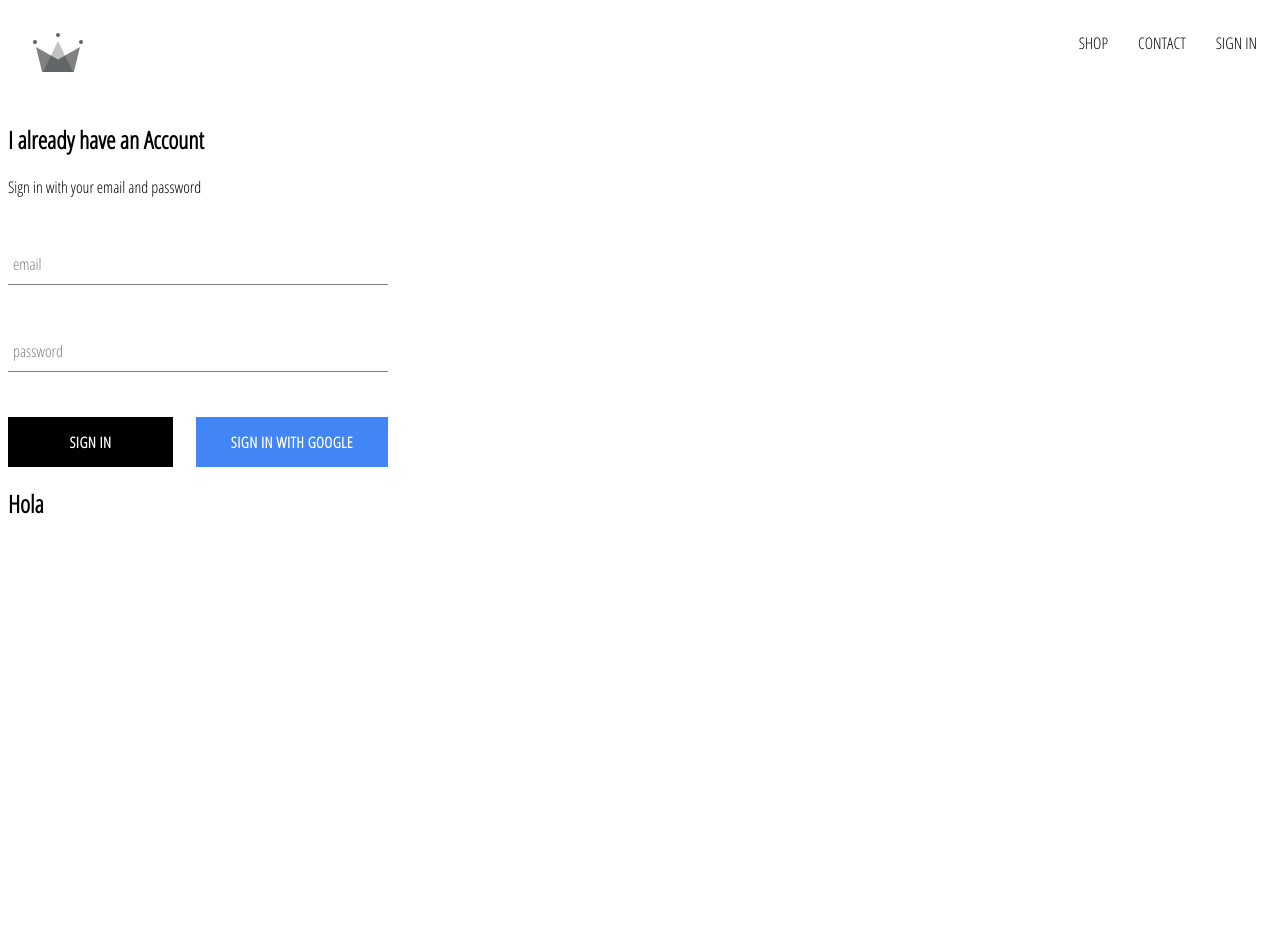
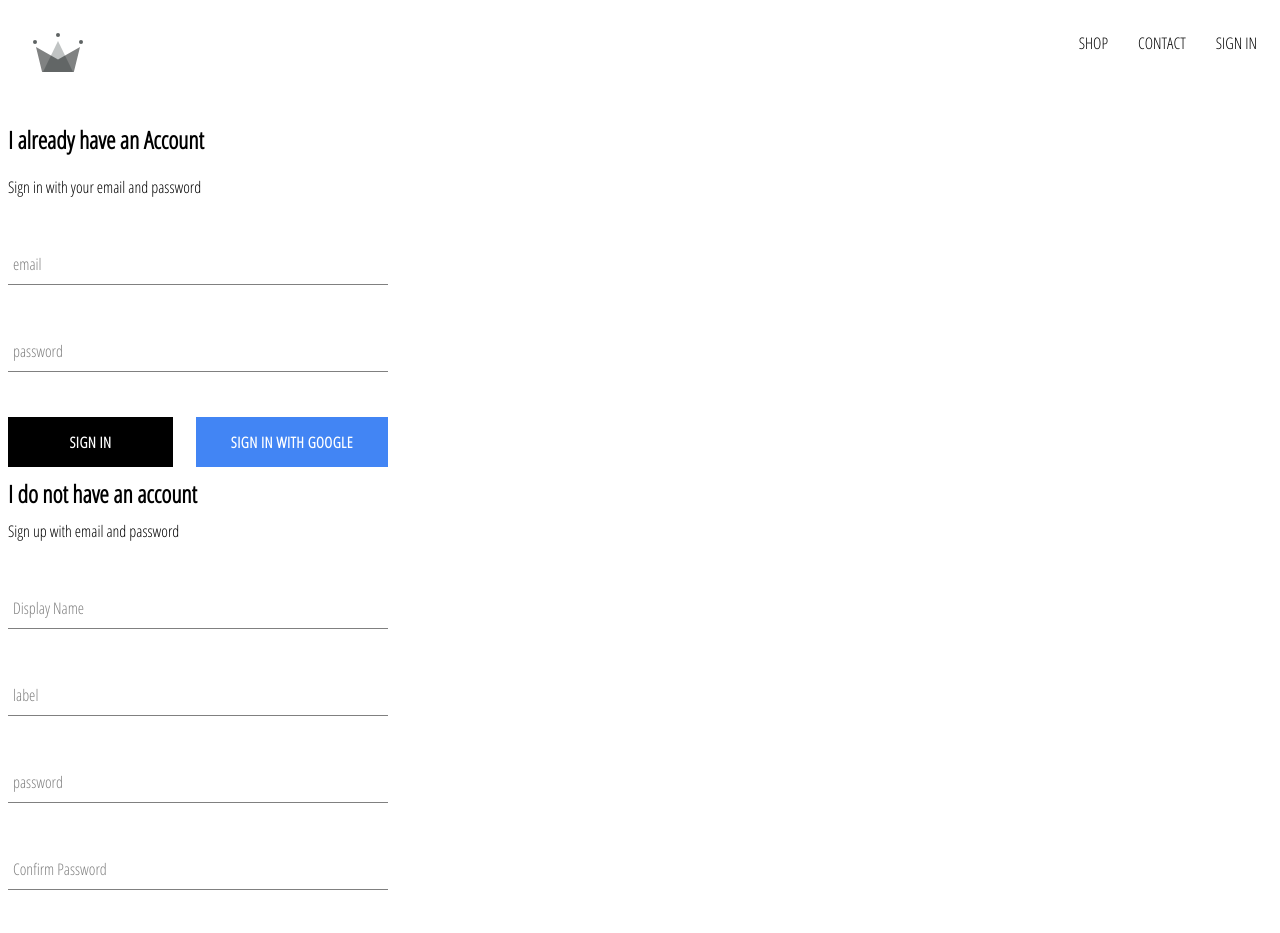
Before and after one commit to FidFenix/ReactEcommerce, a React app: page /signin in a window 1280 px wide. Shown: the top 933 px of the page. Before the commit the page ends 800 px from the top, so only its background shows below. Built offline with nearby package versions, Linux system fonts and the light colour scheme; no server answers.

Commit message:
authentication complete

```diff
--- a/src/App.jsx
+++ b/src/App.jsx
@@ -5,7 +5,7 @@ import HomePage from './pages/homepage/homepage.component';
 import ShopPage from './pages/shop/shop.component';
 import Header from './components/header/header.component';
 import SignInAndSignUpPage from './pages/sign-in-and-sign-up/sign-in-and-sign-up.component';
-import {auth} from './firebase/firebase-util'; //we really want to store the state of the user
+import {auth, createUserProfileDocument} from './firebase/firebase-util'; //we really want to store the state of the user
 
 class App extends Component {
      //the first match, then it only rends that one( using switch)
@@ -22,9 +22,26 @@ class App extends Component {
 
     componentDidMount() { //this is like an open a suscriber (always open) -> auth.onAuthStateChanged
         //this is going to listen the auth
-        this.unsubcribeFromAuth = auth.onAuthStateChanged(user => {
-            this.setState({currentUser: user});  //even if we refreshed the app, firebase now, just out of the box
-            console.log(user);
+        this.unsubcribeFromAuth = auth.onAuthStateChanged(async userAuth => {
+
+            if ( userAuth ) {//also alloses to get propeties of the data
+                const userRef = await createUserProfileDocument(userAuth);
+                userRef.onSnapshot(onSnapshot => {
+                    //console.log(onSnapshot.data()); //on the snapshot is the id
+                    this.setState({
+                        currentUser: {
+                            id: onSnapshot.id,
+                            ...onSnapshot.data()
+                        }
+                    }, ()=> {console.log(this.state)}); // because state is asyncronus
+                });
+
+            }else {
+            //createUserProfileDocument(userAuth);
+            //this.setState({currentUser: user});  //even if we refreshed the app, firebase now, just out of the box
+            //console.log(userAuth);
+            this.setState({currentUser: userAuth})
+            }
         });
     }
 
--- /dev/null
+++ b/src/components/sign-up/sign-up.component.jsx
@@ -0,0 +1,99 @@
+import React, {Component} from 'react';
+
+import FormInput from '../form-input/form-input.component';
+import CustomButton from '../custom-button/custom-button.component';
+import { auth, createUserProfileDocument} from '../../firebase/firebase-util';
+
+import './sign-up.style.scss';
+
+class SignUp extends Component {
+    constructor(props){
+        super(props);
+        this.state = {
+            displayName: '',
+            email: '',
+            password: '',
+            confirmPassword:''
+        }
+    }
+
+    handleSubmit = async event=> {
+        event.preventDefault();
+        const {displayName, email, password, confirmPassword} = this.state;
+
+        if (password !== confirmPassword) {
+            alert("password dont match");
+            return;
+        }
+        try {
+            const { user } = await auth.createUserWithEmailAndPassword(
+                email,
+                password
+            );
+
+            await createUserProfileDocument(user, {displayName});
+
+            this.setState({
+                displayName: '',
+                email: '',
+                password: '',
+                confirmPassword: ''
+            })
+        }catch(error) {
+            console.log(error);
+        }
+    };
+
+    handleChange = event => {
+        const {name, value} = event.target;
+        this.setState({[name]: value});
+    }
+
+    render() {
+        const {displayName, email, password, confirmPassword} = this.state;
+        return(
+            <div className='sign-up'>
+                <h2 className='title'>I do not have an account</h2>
+                <span>Sign up with email and password</span>
+                <form className='sign-up-from' onSubmit={this.handleSubmit}>
+                    <FormInput
+                        type = 'text'
+                        name = 'displayName'
+                        value = {displayName}
+                        onChange={this.handleChange}
+                        label='Display Name'
+                        required
+                    />
+                    <FormInput
+                        type = 'email'
+                        name = 'email'
+                        value = {email}
+                        onChange={this.handleChange}
+                        label='label'
+                        required
+                    />
+                    <FormInput
+                        type = 'password'
+                        name = 'password'
+                        value = {password}
+                        onChange={this.handleChange}
+                        label='password'
+                        required
+                    />
+                    <FormInput
+                        type = 'password'
+                        name = 'confirmPassword'
+                        value = {confirmPassword}
+                        onChange={this.handleChange}
+                        label='Confirm Password'
+                        required
+                    />
+                    <CustomButton type='submit'>SIGN UP</CustomButton>
+
+                </form>
+            </div>
+        )
+    }
+}
+
+export default SignUp;
--- /dev/null
+++ b/src/components/sign-up/sign-up.style.css
@@ -0,0 +1,6 @@
+.sign-up {
+  display: flex;
+  flex-direction: column;
+  width: 380px; }
+  .sign-up .title {
+    margin: 10px 0; }
--- /dev/null
+++ b/src/components/sign-up/sign-up.style.scss
@@ -0,0 +1,9 @@
+.sign-up {
+    display: flex;
+    flex-direction: column;
+    width: 380px;
+
+    .title {
+        margin: 10px 0;
+    }
+}
--- a/src/pages/sign-in-and-sign-up/sign-in-and-sign-up.component.jsx
+++ b/src/pages/sign-in-and-sign-up/sign-in-and-sign-up.component.jsx
@@ -1,12 +1,14 @@
 import React from 'react';
-import SignIn from '../../components/sign-in/sign-in.component';
 
 import './sign-in-and-sign-up.style.scss';
+
+import SignIn from '../../components/sign-in/sign-in.component';
+import SignUp from '../../components/sign-up/sign-up.component';
 
 const SignInAndSignUpPage = () => (
     <div className='sign-in-and-sign-up'>
         <SignIn/>
-        <h2>Hola</h2>
+        <SignUp/>
     </div>
 );
 
--- a/src/pages/sign-in-and-sign-up/sign-in-and-sign-up.style.css
+++ b/src/pages/sign-in-and-sign-up/sign-in-and-sign-up.style.css
@@ -0,0 +1,5 @@
+.sign-in-andd-sign-up {
+  width: 850px;
+  display: flex;
+  justify-content: space-between;
+  margin: 30px auto; }
--- a/src/pages/sign-in-and-sign-up/sign-in-and-sign-up.style.scss
+++ b/src/pages/sign-in-and-sign-up/sign-in-and-sign-up.style.scss
@@ -0,0 +1,6 @@
+.sign-in-andd-sign-up {
+    width: 850px;
+    display: flex;
+    justify-content: space-between;
+    margin: 30px auto;
+}
```
Also changed, not shown: src/components/sign-in/sign-in.style.css (+5 -7 lines), src/firebase/test.js (added, +98 -0 lines).
